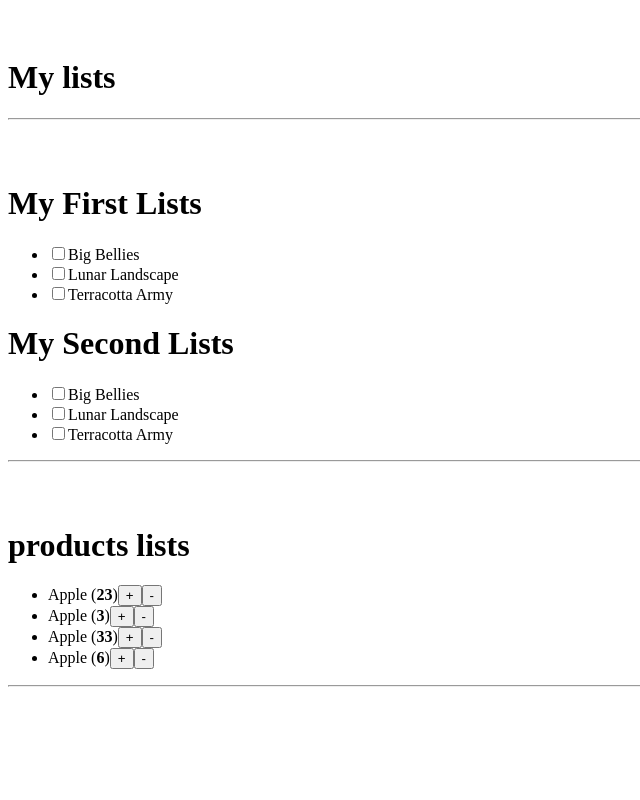
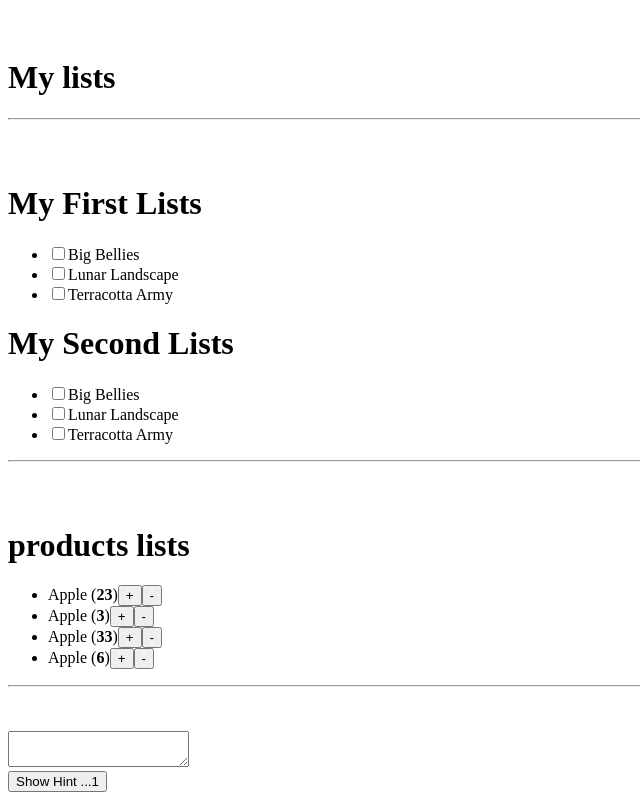
Before and after one commit to bishalkunwar/ReactJSLearning, a React (Create React App) app in the folder learning_try/: page / in a window 1280 px wide. Shown: the part 1671-2471 px from the top of the page, without its empty margins (0-640 px from the left). Before the commit the page ends 2410 px from the top, so only its background shows below. Built offline with nearby package versions, Linux system fonts and the light colour scheme.

Commit message:
example of a state resetting in a form component

```diff
--- a/learning_try/src/App.js
+++ b/learning_try/src/App.js
@@ -223,6 +223,7 @@ import ObjectState from "./Components/UpdatingObjectsState";
 import Todo from "./Components/updatingArrayInState/Todo";
 import CheckToogleState from "./Components/updatingArrayInState/CheckToogleState";
 import ShoppingCart from "./Components/updatingArrayInState/ShoppingCart";
+import ResetForm from "./Components/FormStateResetExample/ResetForm";
 
 export default function App(){
   return(
@@ -245,6 +246,7 @@ export default function App(){
       <hr/><br/><br/>
       <ShoppingCart/>
       <hr/><br/><br/>
+      <ResetForm/>
     </div>
   )
 };
--- /dev/null
+++ b/learning_try/src/Components/FormStateResetExample/ResetForm.js
@@ -0,0 +1,39 @@
+import { useState } from "react";
+
+export default function ResetForm(){
+    const[showHint, setShowHint] = useState(false);
+
+    if(showHint){
+        return(
+
+            <div>
+                <p><b>Your Fav City -- Pokhara!</b></p><br/>
+                <Form/><br/>
+                <button onClick={()=>{setShowHint(false)}}>
+                    Hide Hint...???
+                </button>
+            </div>
+        );
+    }
+
+    return(
+        <div>
+            {null}
+            <Form/><br/>
+                <button onClick={()=>{setShowHint(true)}}>
+                    Show Hint ...1
+                </button>
+
+        </div>
+    );
+};
+
+
+function Form(){
+    const[form, setForm] = useState('');
+    return(
+        <textarea
+            value={form} onChange={e=>setForm(e.target.value)}
+        />
+    );
+};
```
